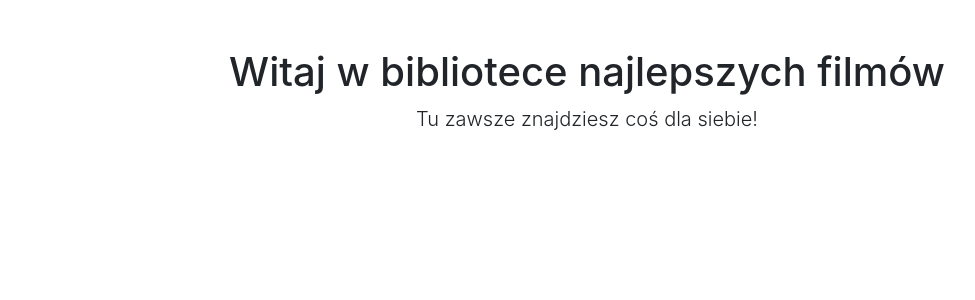
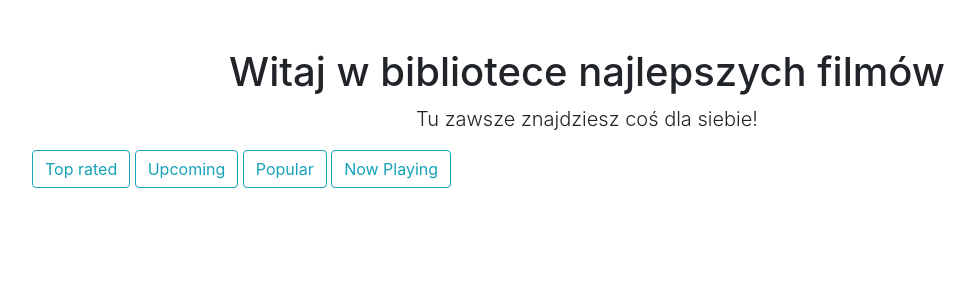
Before and after one commit to AMKrol/movies_catalogue, a Flask app: template templates/homepage.html in a window 1280 px wide. Shown: the part 56-356 px from the top of the page, without its empty margins (53-1028 px from the left). Run offline with Flask 2, Linux system fonts and the light colour scheme; the template is opened without the code that fills it, so the values that code supplies are empty; some libraries are stand-ins or nearby versions.

Commit message:
add change type of movie

```diff
--- a/main.py
+++ b/main.py
@@ -1,14 +1,14 @@
-from flask import Flask, render_template
+from flask import Flask, render_template, request
 import tmdb_client
-import random
 
 app = Flask(__name__)
 
 
 @app.route('/')
 def homepage():
-    movies = tmdb_client.get_movies(how_many=12)
-    return render_template("homepage.html", movies=movies)
+    list_type = request.args.get('list_type', "popular")
+    movies = tmdb_client.get_movies(how_many=8, list_name=list_type)
+    return render_template("homepage.html", movies=movies, list_type=list_type)
 
 
 @app.context_processor
@@ -23,7 +23,8 @@ def movie_details(movie_id):
     details = tmdb_client.get_single_movie(movie_id)
     cast = tmdb_client.get_cast(movie_id, how_many=16)
     backdrop = tmdb_client.get_random_backdrop(movie_id)
-    return render_template("movie_details.html", movie=details, cast=cast, backdrop=backdrop)
+    return render_template("movie_details.html", movie=details,
+                           cast=cast, backdrop=backdrop)
 
 
 if __name__ == '__main__':
--- a/templates/homepage.html
+++ b/templates/homepage.html
@@ -6,6 +6,12 @@
     <div class="col-lg-12 text-center">
         <h1 class="mt-5">Witaj w bibliotece najlepszych filmów</h1>
         <p class="lead">Tu zawsze znajdziesz coś dla siebie!</p>
+    </div>
+    <div class="col-lg-12 mb-4">
+        <a href="{{ url_for('homepage', list_type='top_rated') }}" class="btn btn-outline-info">Top rated</a>
+        <a href="{{ url_for('homepage', list_type='upcoming') }}" class="btn btn-outline-info">Upcoming</a>
+        <a href="{{ url_for('homepage', list_type='popular') }}" class="btn btn-outline-info">Popular</a>
+        <a href="{{ url_for('homepage', list_type='now_playing') }}" class="btn btn-outline-info">Now Playing</a>
     </div>
     {% for movie in movies %}
     <div class="col-lg-3 col-md-6 mb-4">
```
Also changed, not shown: tmdb_client.py (+14 -2 lines).
